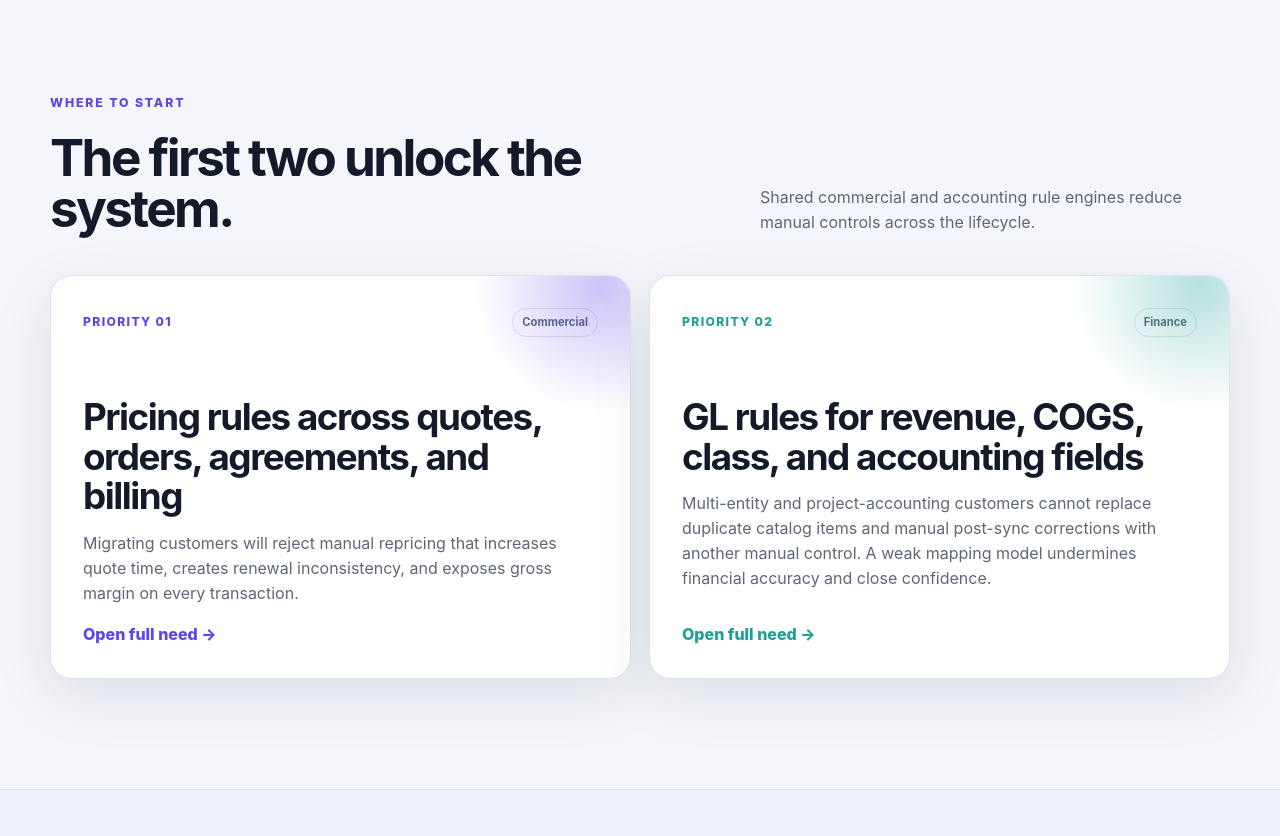
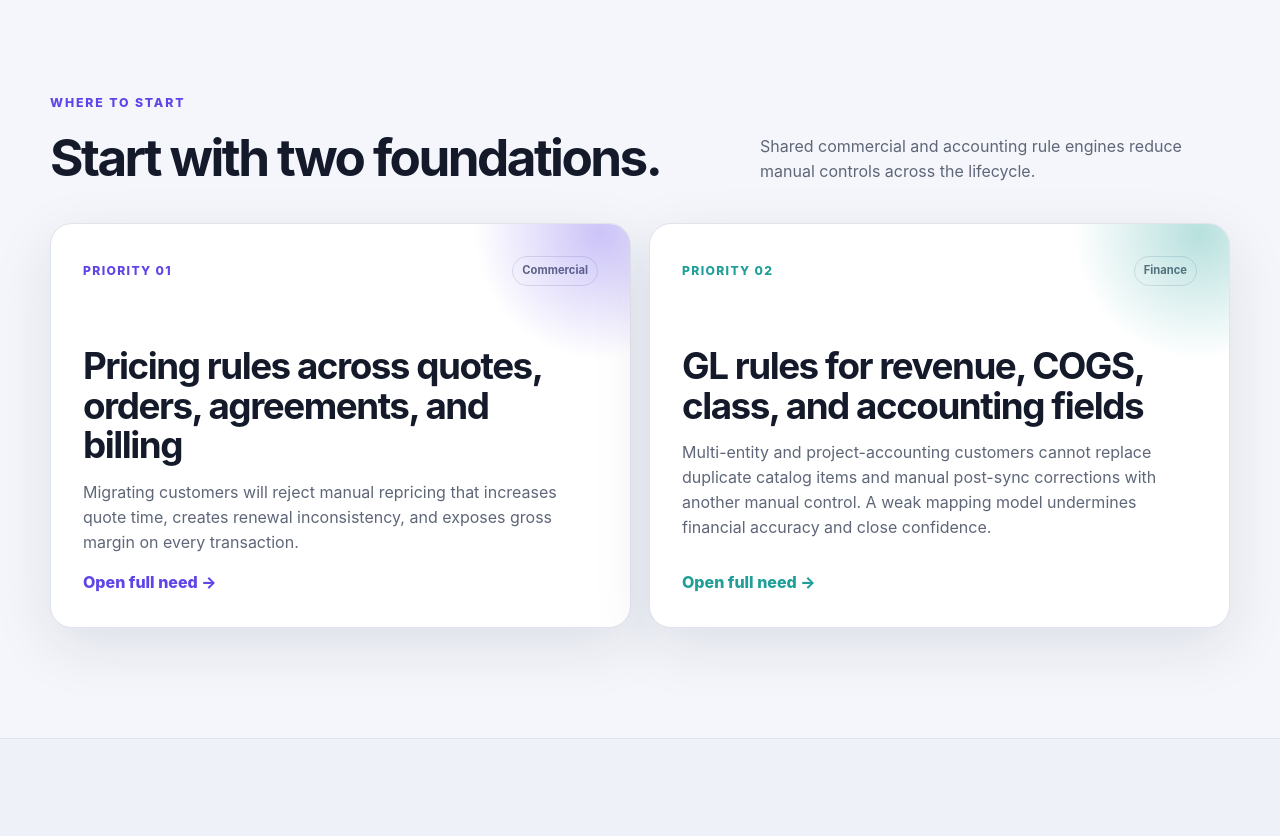
Before and after one commit to Tony-Kaylee/process-parity, a plain HTML site: page index.html in a window 1280 px wide. Shown: the part 820-1656 px from the top of the page. Drawn offline with Linux system fonts and the light colour scheme.

Commit message:
Shorten foundations section heading

```diff
--- a/index.html
+++ b/index.html
@@ -36,7 +36,7 @@
     </section>
 
     <section class="priority-section shell" id="priorities" aria-labelledby="priority-title">
-      <div class="section-heading"><div><p class="kicker">Where to start</p><h2 id="priority-title">The first two unlock the system.</h2></div><p>Shared commercial and accounting rule engines reduce manual controls across the lifecycle.</p></div>
+      <div class="section-heading"><div><p class="kicker">Where to start</p><h2 id="priority-title">Start with two foundations.</h2></div><p>Shared commercial and accounting rule engines reduce manual controls across the lifecycle.</p></div>
       <div class="spotlight-grid" id="spotlights"></div>
     </section>
 
```
